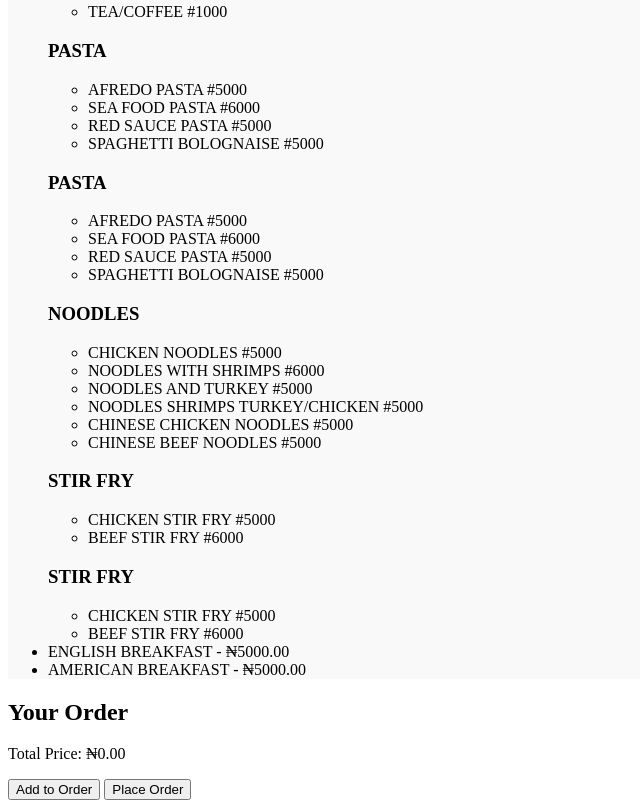
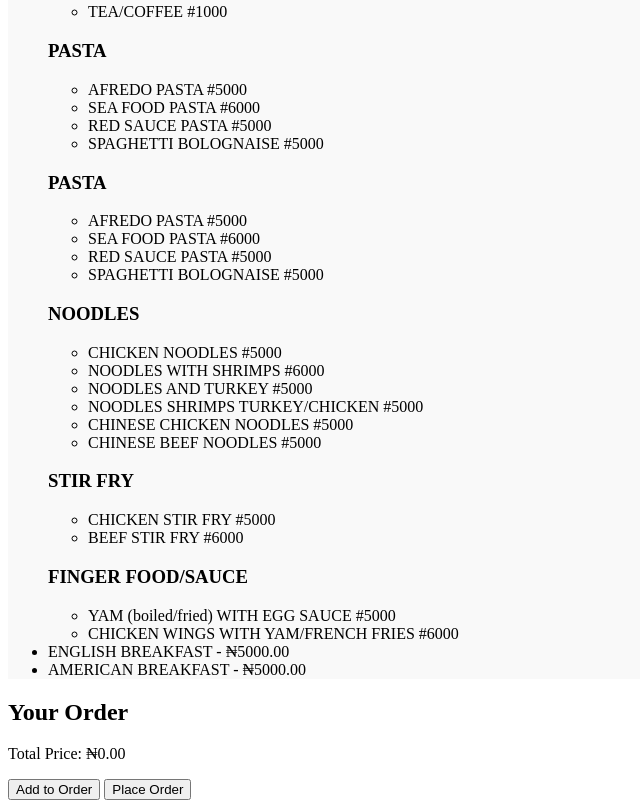
Before and after one commit to thewebguyy/55, a plain HTML site: page order.html in a window 1280 px wide. Shown: the part 406-1214 px from the top of the page, without its empty margins (0-640 px from the left). Drawn offline with Linux system fonts and the light colour scheme.

Commit message:
updated order

```diff
--- a/order.html
+++ b/order.html
@@ -132,14 +132,14 @@
                 <!-- Add more pasta items here -->
             </ul>
 
-            <h3>STIR FRY</h3>
+            <h3>FINGER FOOD/SAUCE</h3>
             <ul id="pasta-menu">
                 <li>
-                    <span class="menu-item-name">CHICKEN STIR FRY</span>
+                    <span class="menu-item-name">YAM (boiled/fried) WITH EGG SAUCE</span>
                     <span class="menu-item-price">#5000</span>
                 </li>
                 <li>
-                    <span class="menu-item-name">BEEF STIR FRY</span>
+                    <span class="menu-item-name">CHICKEN WINGS WITH YAM/FRENCH FRIES</span>
                     <span class="menu-item-price">#6000</span>
                 </li>
 
```
